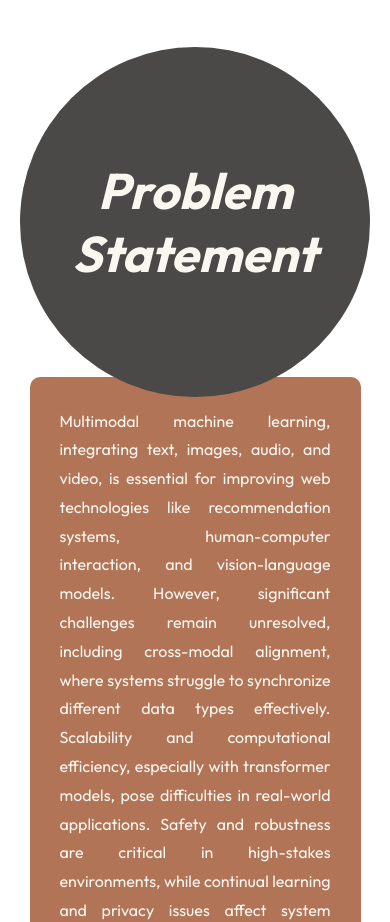
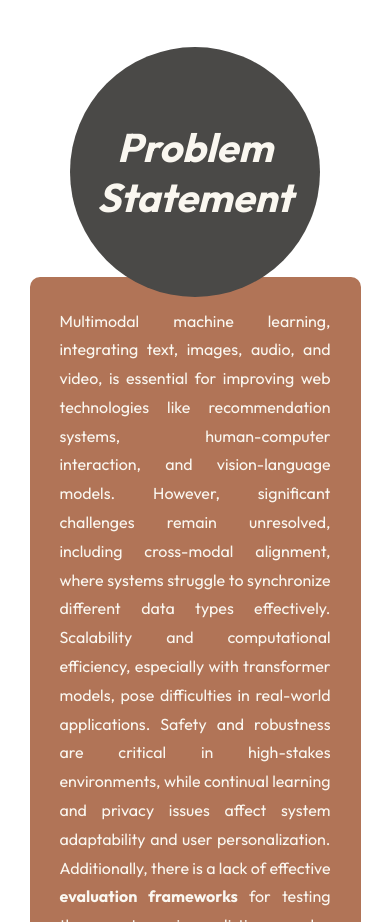
Before and after one commit to mepripri/MultimodalSurvey, a React (Create React App) app: page / in a window 390 px wide. Shown: the part 1060-1982 px from the top of the page. Built offline with nearby package versions, Linux system fonts and the light colour scheme.

Commit message:
second commit 2

```diff
--- a/src/components/ProbStmt/ProbStmt.css
+++ b/src/components/ProbStmt/ProbStmt.css
@@ -51,6 +51,8 @@
 
   .circle {
     margin-bottom: -20px;
+    width: 250px;
+    height: 250px;
   }
 
   .probstmt .circle-p {
@@ -65,7 +67,7 @@
   }
 
   .circle p {
-    font-size: 50px;
+    font-size: 40px;
     font-weight: 700;
     color: #faf7f0;
     text-align: center;
```
